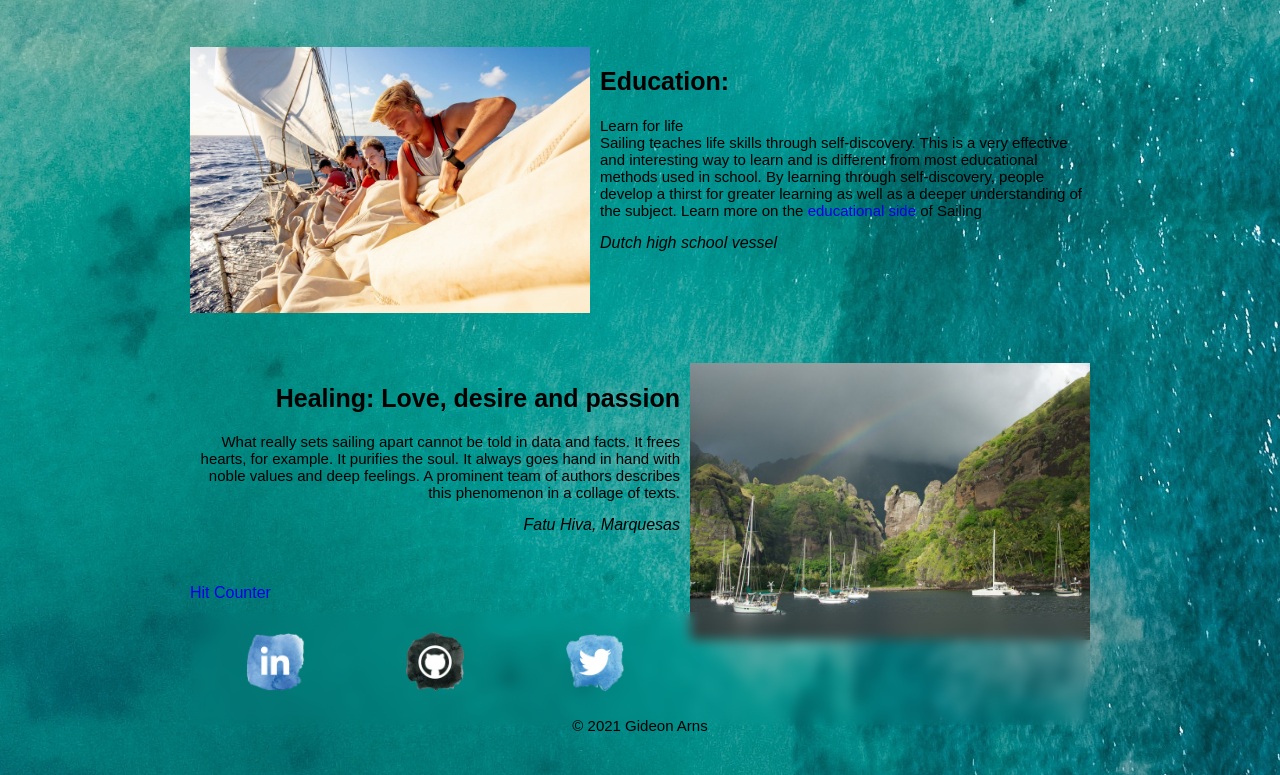
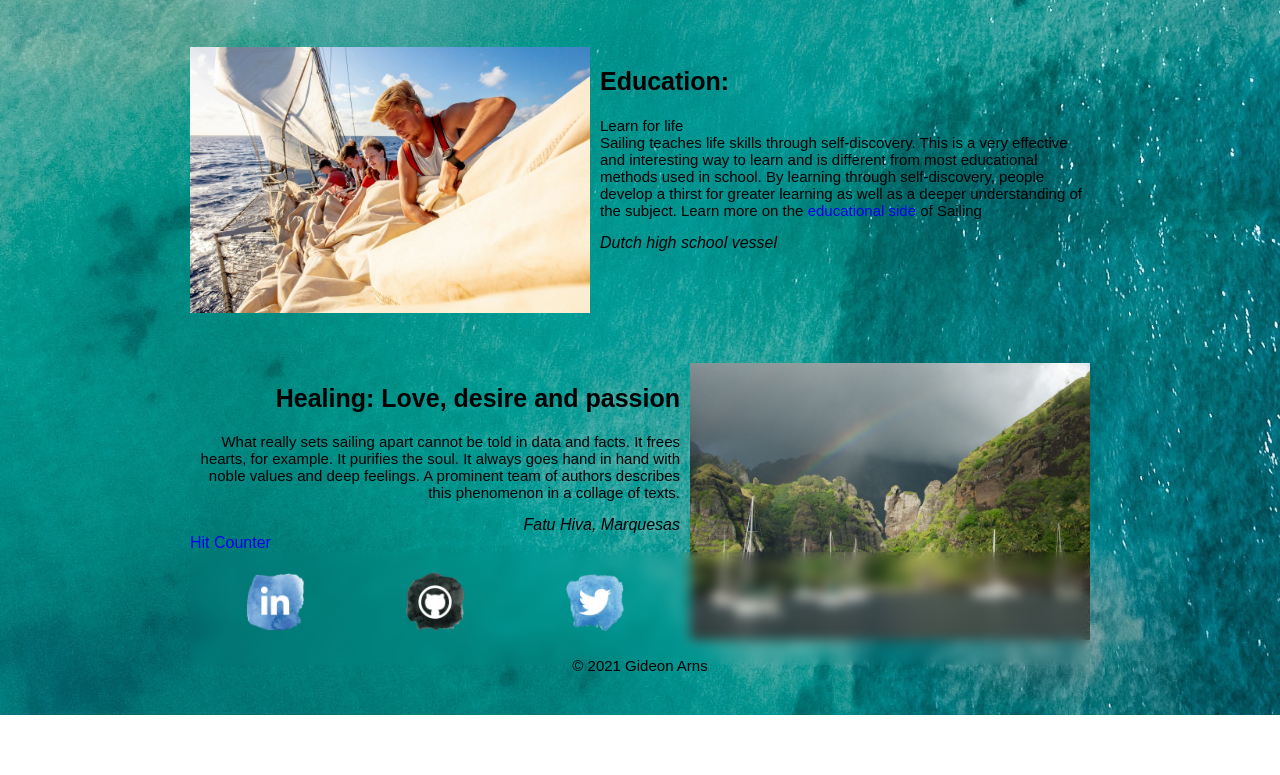
Before and after one commit to GiDevEon/Why_We_Sail, a plain HTML site: page index.html in a window 1280 px wide. Shown: the part 713-1488 px from the top of the page. After the commit the page ends 1428 px from the top, so only its background shows below. Drawn offline with Linux system fonts and the light colour scheme.

Commit message:
Update style.css

```diff
--- a/style.css
+++ b/style.css
@@ -128,9 +128,7 @@
 	text-align: left;
 }
 
-.hitCounter {
-margin: 50px auto 10px;
-}
+
 
 /*-----------------------------------------------FOOTER-------*/
 footer {
```
